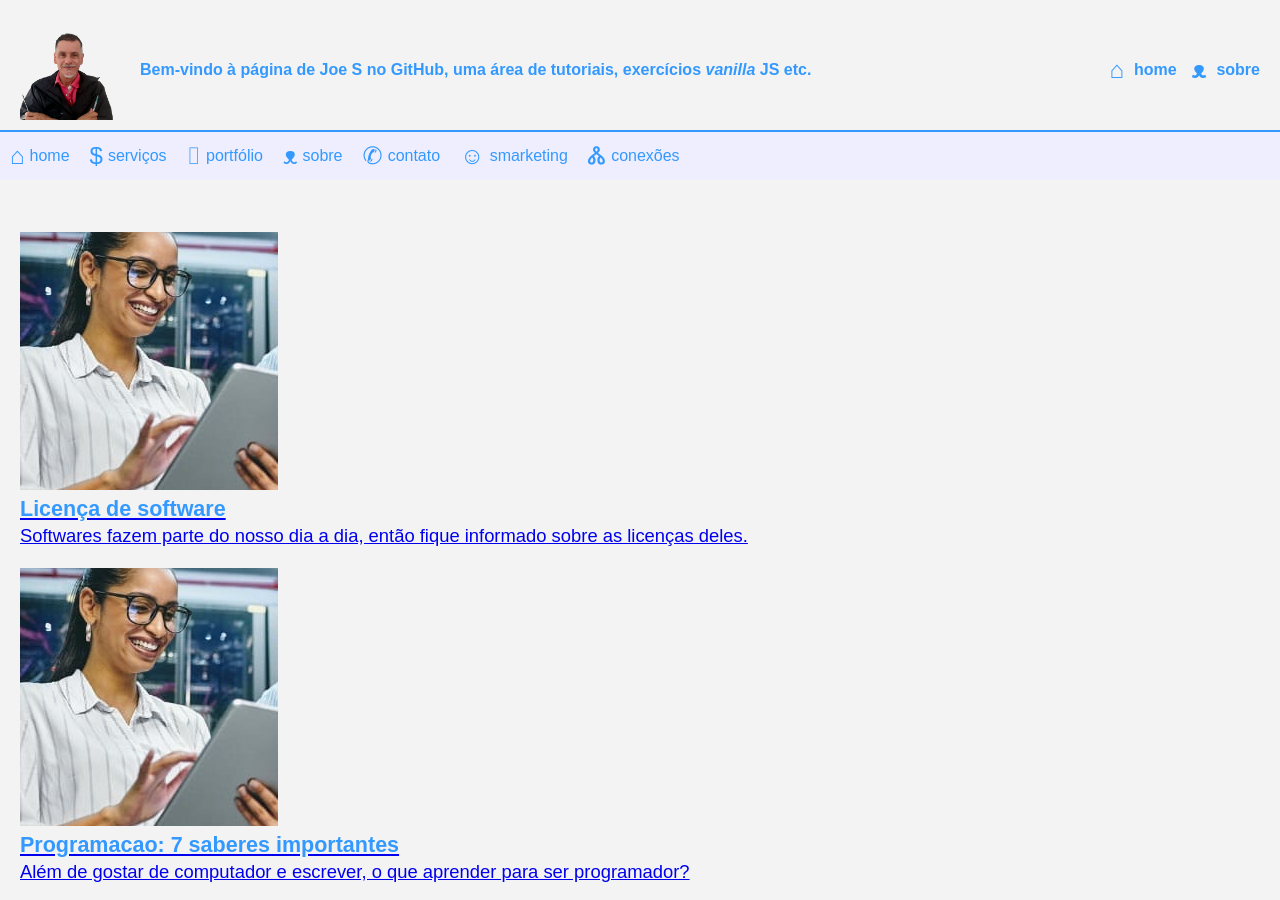
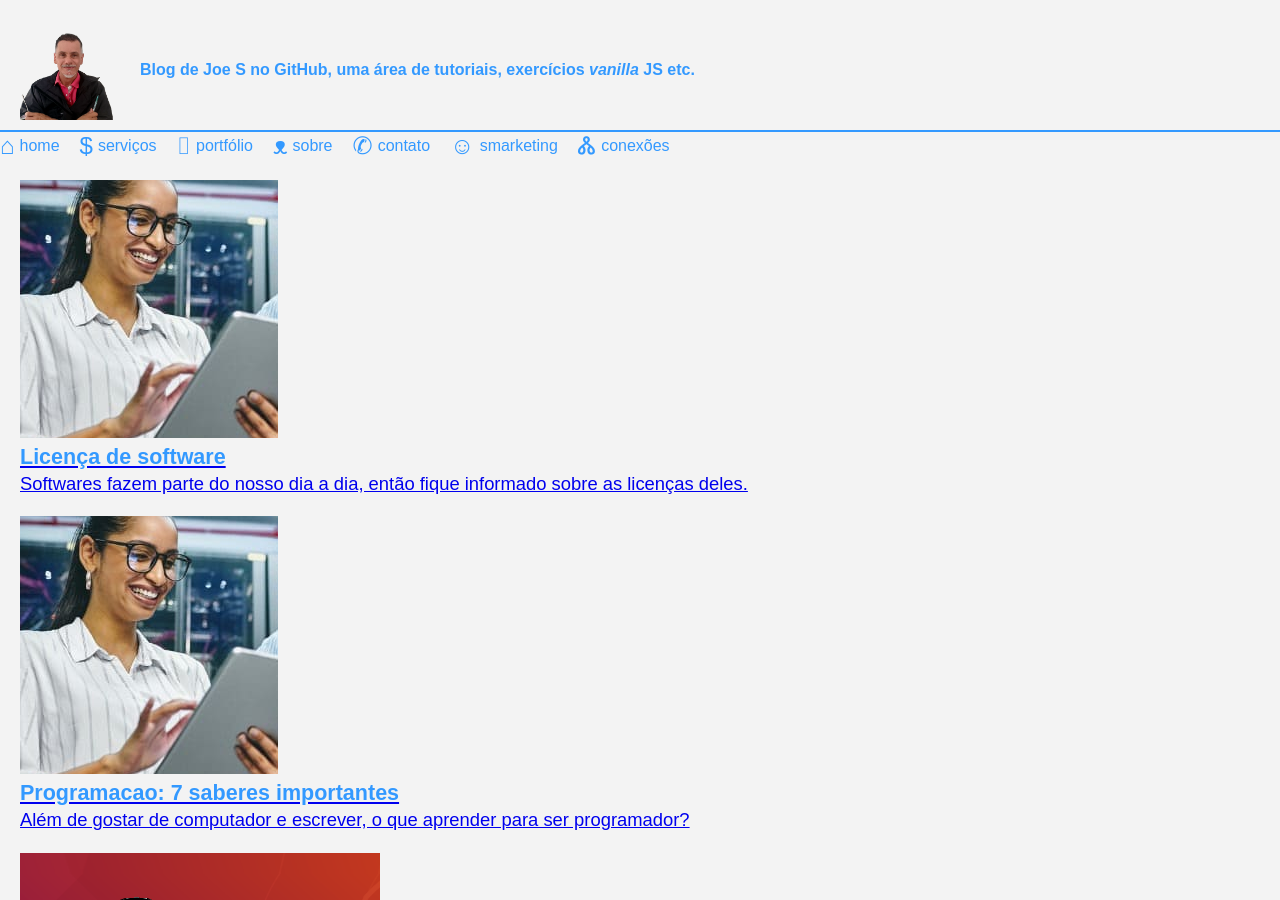
Before and after one commit to Joesynth/joesynth.github.io, a Jekyll site: the page built from index.html, in a window 1280 px wide and 900 px high. Built offline with Jekyll 4.4.1, drawn with Linux system fonts in a browser that asks for light colours.

Commit message:
Update default.html

```diff
--- a/_layouts/default.html
+++ b/_layouts/default.html
@@ -3,38 +3,31 @@
 <head>
     <meta charset="UTF-8">
     <meta name="viewport" content="width=device-width, initial-scale=1.0">
-    <title>Joe S no GitHub, a rede de programadores.</title>
+    <title>Meu Site Profissional</title>
     <link rel="stylesheet" href="css/style.css">
 </head>
 <body>
-
+<!-- novo -->
     <header>
         <img src="image/joe_s.png" alt="Logo" class="img-header">
-
         <div class="header-desc">
-            <p id="bemVindo">Bem-vindo à página de Joe S no GitHub, uma área de tutoriais, exercícios <em>vanilla</em> JS etc.</p>
+            <p id="bemVindo">Blog de Joe S no GitHub, uma área de tutoriais, exercícios <em>vanilla</em> JS etc.</p>
         </div>
-
-        <nav class="header-nav">
-            <a href="index.html"><span class="unicode">⌂</span> home</a>
-            <a href="quem.html"><span class="unicode">ᴥ</span> sobre</a>
-        </nav>
     </header>
 
-    <nav class="main-nav">
+    <nav>
         <ul class="nav-links">
-            <li><a href="index.html"><span class="unicode">⌂</span><span class="link-text"> home</span></a></li>
-            <li><a href="servico.html"><span class="unicode">$</span><span class="link-text"> serviços</span></a></li>
-            <li><a href="quem.html"><span class="unicode">⌷</span><span class="link-text"> portfólio</span></a></li>
-            <li><a href="quem.html"><span class="unicode">ᴥ</span><span class="link-text"> sobre</span></a></li>
-            <li><a href="contato.html"><span class="unicode">✆</span><span class="link-text"> contato</span></a></li>
-            <li><a href="smarketing.html"><span class="unicode">☺</span><span class="link-text"> smarketing</span></a></li>
-            <li><a href="conexoes.html"><span class="unicode">Ꮬ</span><span class="link-text"> conexões</span></a></li>
+            <li><a href="index.html"><span class="unicode">⌂</span> <span class="nav-text">home</span></a></li>
+            <li><a href="servico.html"><span class="unicode">$</span> <span class="nav-text">serviços</span></a></li>
+            <li><a href="quem.html"><span class="unicode">⌷</span> <span class="nav-text">portfólio</span></a></li>
+            <li><a href="quem.html"><span class="unicode">ᴥ</span> <span class="nav-text">sobre</span></a></li>
+            <li><a href="contato.html"><span class="unicode">✆</span> <span class="nav-text">contato</span></a></li>
+            <li><a href="smarketing.html"><span class="unicode">☺</span> <span class="nav-text">smarketing</span></a></li>
+            <li><a href="conexoes.html"><span class="unicode">Ꮬ</span> <span class="nav-text">conexões</span></a></li>
         </ul>
     </nav>
 
-    <main>
-        {{ content }}
+    <main> {{ content }}
         {% include mkt.html %}
     </main>
 
```
